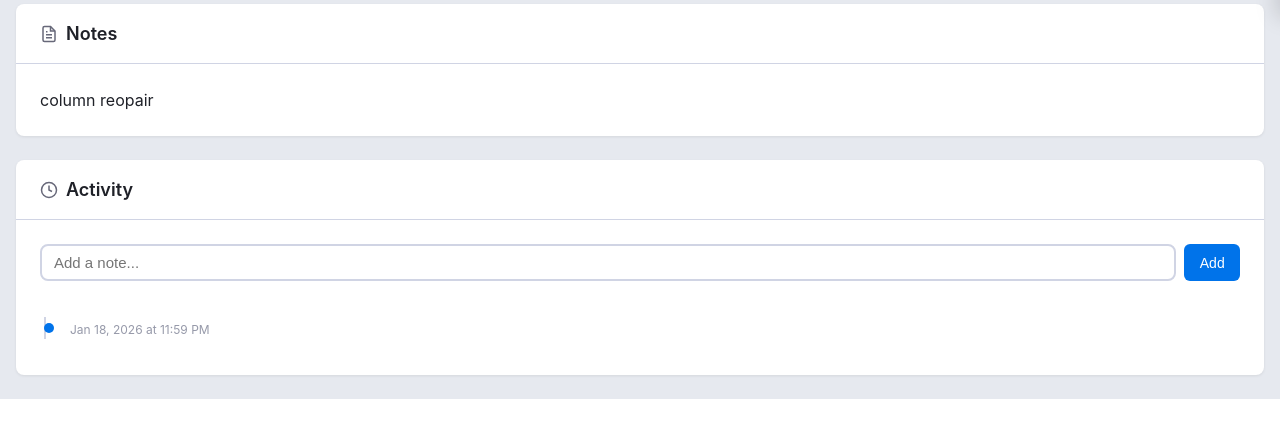
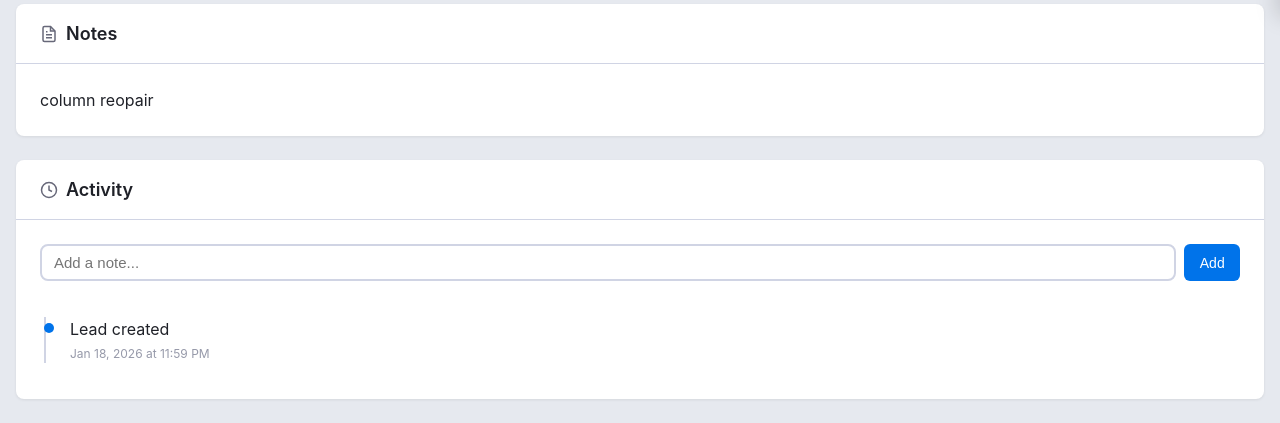
Before and after one commit to BobtheMinerBot/pybots-crm, a Flask app: page /leads/1 in a window 1280 px wide. Shown: the part 783-1206 px from the top of the page. Before the commit the page ends 1182 px from the top, so only its background shows below. Run offline with Flask 3, Linux system fonts and the light colour scheme; a user stored in the database is signed in; data comes from the database, SQL or seed files in the repository; data that the repository does not hold is empty.

Commit message:
Fix Jinja2 syntax error and activities table column mismatch
- Fix broken Jinja2 template syntax in leads.html (extra spaces in {{ }})
- Update all INSERT queries to use 'content' column instead of 'note'
  to match actual database schema after migration
- Update lead_detail.html to display activity['content']
- Sync init_db() schema with actual database structure

Co-Authored-By: Claude Opus 4.5 <noreply@anthropic.com>

```diff
--- a/app.py
+++ b/app.py
@@ -77,8 +77,10 @@ def init_db():
                 id INTEGER PRIMARY KEY AUTOINCREMENT,
                 lead_id INTEGER NOT NULL,
                 user_id INTEGER,
-                note TEXT NOT NULL,
+                content TEXT NOT NULL,
                 created_at TIMESTAMP DEFAULT CURRENT_TIMESTAMP,
+                activity_type TEXT DEFAULT 'note',
+                metadata TEXT,
                 FOREIGN KEY (lead_id) REFERENCES leads (id) ON DELETE CASCADE,
                 FOREIGN KEY (user_id) REFERENCES users (id)
             );
@@ -702,7 +704,7 @@ def add_lead():
 
         # Log activity
         execute_db(
-            'INSERT INTO activities (lead_id, user_id, note) VALUES (?, ?, ?)',
+            'INSERT INTO activities (lead_id, user_id, content) VALUES (?, ?, ?)',
             (lead_id, session.get('user_id'), 'Lead created')
         )
 
@@ -781,7 +783,7 @@ def edit_lead(id):
         # Log status change
         if old_status != new_status:
             execute_db(
-                'INSERT INTO activities (lead_id, user_id, note) VALUES (?, ?, ?)',
+                'INSERT INTO activities (lead_id, user_id, content) VALUES (?, ?, ?)',
                 (id, session.get('user_id'), f'Status changed from "{old_status}" to "{new_status}"')
             )
 
@@ -813,7 +815,7 @@ def delete_lead(id):
 
     # Log the deletion in activities
     execute_db(
-        'INSERT INTO activities (lead_id, user_id, note) VALUES (?, ?, ?)',
+        'INSERT INTO activities (lead_id, user_id, content) VALUES (?, ?, ?)',
         (id, session.get('user_id'), 'Lead moved to trash')
     )
 
@@ -848,7 +850,7 @@ def restore_lead(id):
 
     # Log the restoration
     execute_db(
-        'INSERT INTO activities (lead_id, user_id, note) VALUES (?, ?, ?)',
+        'INSERT INTO activities (lead_id, user_id, content) VALUES (?, ?, ?)',
         (id, session.get('user_id'), 'Lead restored from trash')
     )
 
@@ -904,7 +906,7 @@ def add_activity(id):
 
     if note:
         execute_db(
-            'INSERT INTO activities (lead_id, user_id, note) VALUES (?, ?, ?)',
+            'INSERT INTO activities (lead_id, user_id, content) VALUES (?, ?, ?)',
             (id, session.get('user_id'), note)
         )
         flash('Activity added', 'success')
@@ -929,7 +931,7 @@ def update_status(id):
                    [new_status, id])
 
         execute_db(
-            'INSERT INTO activities (lead_id, user_id, note) VALUES (?, ?, ?)',
+            'INSERT INTO activities (lead_id, user_id, content) VALUES (?, ?, ?)',
             (id, session.get('user_id'), f'Status changed from "{old_status}" to "{new_status}"')
         )
 
--- a/templates/lead_detail.html
+++ b/templates/lead_detail.html
@@ -197,7 +197,7 @@
             <div class="timeline-item">
                 <div class="timeline-dot"></div>
                 <div class="timeline-content">
-                    <div>{{ activity['note'] }}</div>
+                    <div>{{ activity['content'] }}</div>
                     <div class="timeline-date">{{ activity['created_at'] | strftime('%b %d, %Y at %I:%M %p') }}</div>
                 </div>
             </div>
--- a/templates/leads.html
+++ b/templates/leads.html
@@ -1739,7 +1739,7 @@
     // All leads data for instant search
     const allLeads = [
         {% for lead in all_leads %}
-    { id: { { lead['id'] } }, name: "{{ lead['name'] | replace('"', '\\"') }}", email: "{{ lead['email'] or '' }}", phone: "{{ lead['phone'] or '' }}", status: "{{ lead['status'] }}" },
+    { id: {{ lead['id'] }}, name: "{{ lead['name'] | replace('"', '\\"') }}", email: "{{ lead['email'] or '' }}", phone: "{{ lead['phone'] or '' }}", status: "{{ lead['status'] }}" },
     {% endfor %}
     ];
 
```
